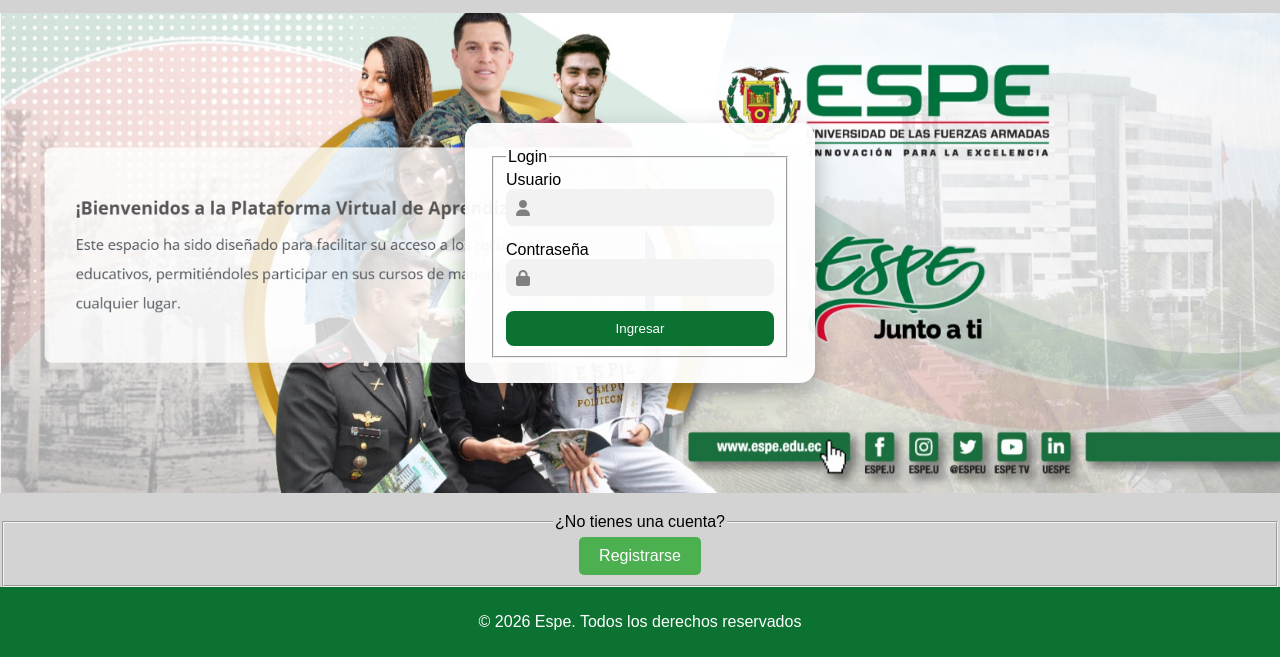
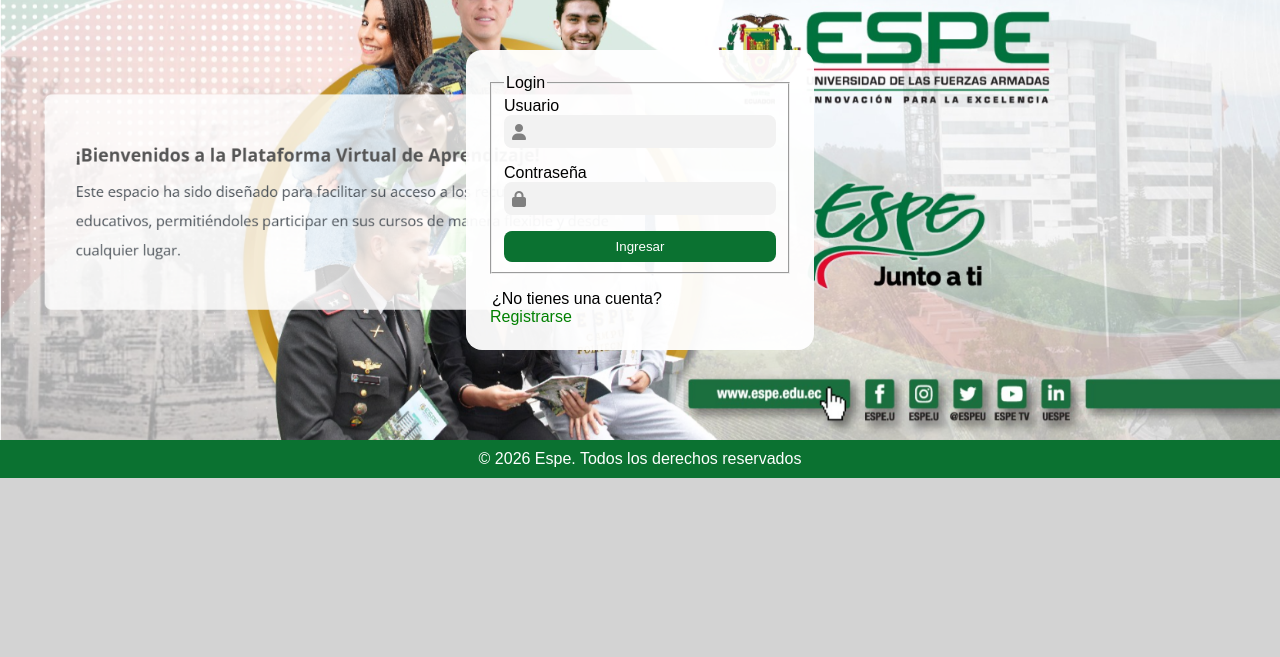
Before and after one commit to ElkinVera17/Proyecto_ESPE-Angola, a plain HTML site: page Proyecto_ESPE-Angola/proyecto_VeraElkin/index.html in a window 1280 px wide. Shown: the part 170-827 px from the top of the page. After the commit the page ends 800 px from the top, so only its background shows below. Drawn offline with Linux system fonts and the light colour scheme.

Commit message:
Eliminacion de fieldset inecesarios

```diff
--- a/Proyecto_ESPE-Angola/proyecto_VeraElkin/Maquillaje/login.css
+++ b/Proyecto_ESPE-Angola/proyecto_VeraElkin/Maquillaje/login.css
@@ -1,5 +1,8 @@
+* {
+    margin: 0;
+}
+
 body {
-    margin: 0;
     font-family: Arial, sans-serif;
     background: lightgray;
 }
@@ -21,14 +24,14 @@
 .logo-container figcaption {
     background: #0b7231;
     color: white;
-    padding: 5px;
+    padding: 8px;
 }
 
 /* FONDO */
 .fondo {
     display: flex;
-    justify-content: center;
-    align-items: center;
+    justify-content: center; /*V*/
+    align-items: center;/*H*/
     height: 60vh;
     background-image: url('../img/Login/FondoLogin.png');
     background-size: cover;
@@ -38,28 +41,27 @@
 /* CARD LOGIN */
 .login-card {
     background: rgba(255,255,255,0.95);
-    padding: 25px;
-    border-radius: 15px;
-    box-shadow: 0px 10px 25px rgba(0,0,0,0.3);
+    padding: 24px;
+    border-radius: 16px;
     width: 300px;
 }
 
 /* INPUTS */
-.input-icon {
+.input-log {
     display: flex;
     align-items: center;
     background: #f2f2f2;
-    padding: 10px;
+    padding: 8px;
     border-radius: 8px;
-    margin-bottom: 15px;
+    margin-bottom: 16px;
 }
 
-.input-icon i {
-    margin-right: 10px;
+.input-log i {
+    margin-right: 8px;
     color: gray;
 }
 
-.input-icon input {
+.input-log input {
     border: none;
     outline: none;
     background: transparent;
@@ -67,9 +69,9 @@
 }
 
 /* BOTÓN */
-button {
+#boton-login {
     width: 100%;
-    padding: 10px;
+    padding: 8px;
     background: #0b7231;
     color: white;
     border: none;
@@ -78,15 +80,12 @@
 
 /* REGISTRO */
 .registro-box {
-    text-align: center;
-    margin-top: 20px;
+    text-align: left;
+    margin-top: 16px;
 }
 
 .registro-box a {
-    display: inline-block;
-    padding: 10px 20px;
-    background: #4CAF50;
-    color: white;
+    color: green;
     border-radius: 5px;
     text-decoration: none;
 }
--- a/Proyecto_ESPE-Angola/proyecto_VeraElkin/index.html
+++ b/Proyecto_ESPE-Angola/proyecto_VeraElkin/index.html
@@ -9,7 +9,7 @@
     <link rel="stylesheet" href="https://cdnjs.cloudflare.com/ajax/libs/font-awesome/6.5.0/css/all.min.css">
 </head>
 
-<body >
+<body>
 
     <header class="header">
         <h1>Bienvenidos a la ESPE</h1>
@@ -21,14 +21,13 @@
     </figure>
 
     <section class="fondo">
-
         <section class="login-card">
             <form method="post" action="Principal/Angola.html">
                 <fieldset>
                     <legend>Login</legend>
 
                     <label for="usuario">Usuario</label>
-                    <div class="input-icon">
+                    <div class="input-log">
                         <i class="fa-solid fa-user"></i>
                         <input type="text" id="usuario" name="Usuario" maxlength="16" minlength="8"
                             pattern="^[a-zA-Z0-9]{8,16}$"
@@ -37,7 +36,7 @@
                     </div>
 
                     <label for="password">Contraseña</label>
-                    <div class="input-icon">
+                    <div class="input-log">
                         <i class="fa-solid fa-lock"></i>
                         <input type="password" id="password" name="Contraseña" maxlength="20" minlength="10"
                             pattern="^(?=.*[a-zA-Z])(?=.*[0-9])(?=.*[^a-zA-Z0-9]).{10,20}$"
@@ -46,19 +45,20 @@
 
                     </div>
 
-                    <button type="submit">Ingresar</button>
+                    <button id="boton-login" type="submit">Ingresar</button>
                 </fieldset>
             </form>
+
+            <section class="registro-box">
+                <legend>¿No tienes una cuenta?</legend>
+                <a href="pages/registro.html">Registrarse</a>
+            </section>
         </section>
+
 
     </section>
 
-    <section class="registro-box">
-        <fieldset>
-            <legend>¿No tienes una cuenta?</legend>
-            <a href="pages/registro.html">Registrarse</a>
-        </fieldset>
-    </section>
+
 
     <footer>
         <p>© 2026 Espe. Todos los derechos reservados</p>
```
